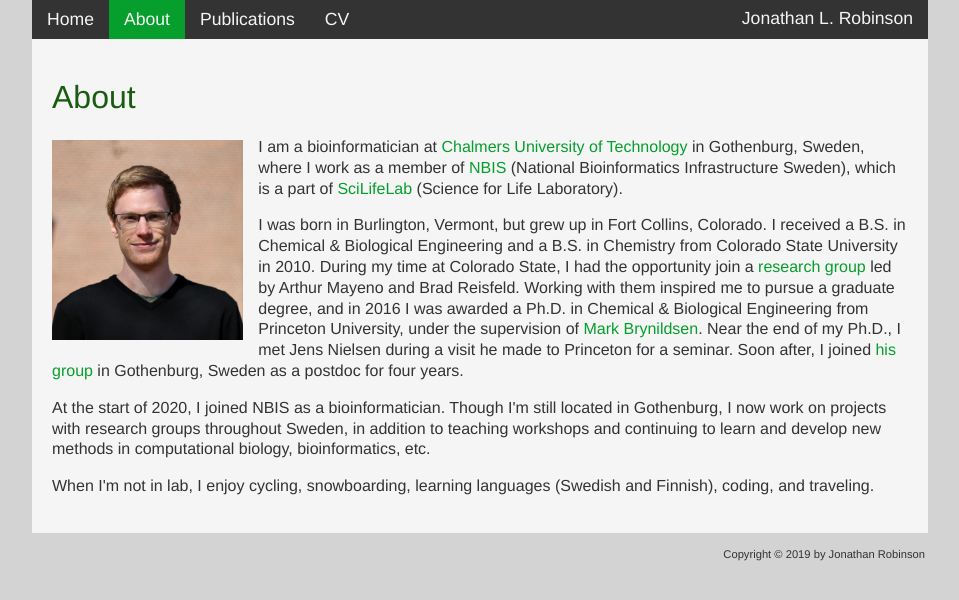
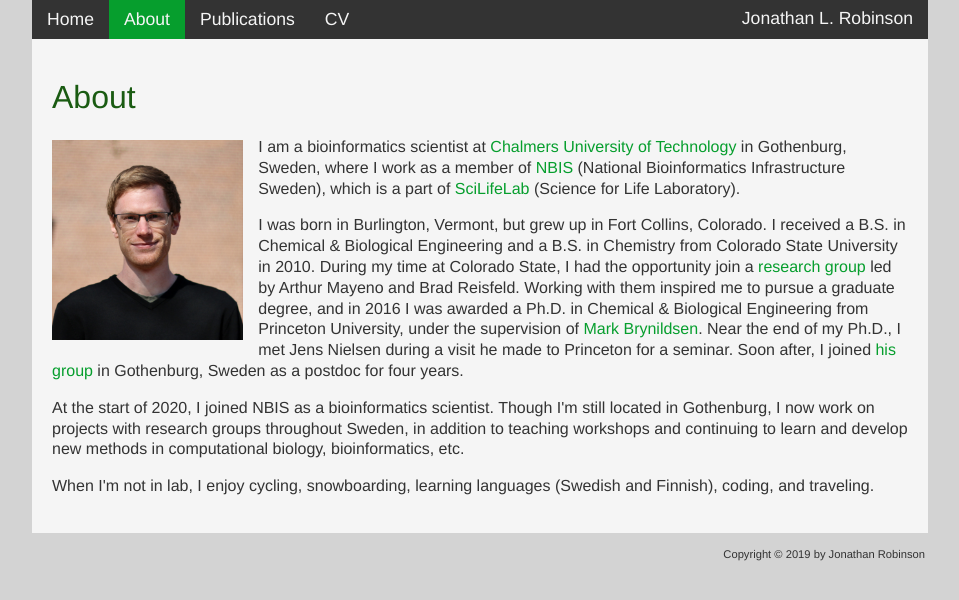
Before and after one commit to JonathanRob/JonathanRob.github.io, a Jekyll site: the page built from about.html, in a window 1280 px wide. Shown: the top 600 px of the page, without its empty margins (160-1119 px from the left). Built offline with Jekyll 4.4.1, drawn with Linux system fonts in a browser that asks for light colours.

Commit message:
edit: about.html update job title to bioinformatics scientist

```diff
--- a/about.html
+++ b/about.html
@@ -10,11 +10,11 @@ title: about
 	<div>
 		<img src="assets/images/JonathanRobinson.JPG" style="float:left; height: 200px; padding-right: 15px; padding-top: 3px; padding-bottom: 15px">
 
-		<p>I am a bioinformatician at <a href="https://www.chalmers.se/en/Pages/default.aspx">Chalmers University of Technology</a> in Gothenburg, Sweden, where I work as a member of <a href="https://nbis.se/">NBIS</a> (National Bioinformatics Infrastructure Sweden), which is a part of <a href="https://www.scilifelab.se/">SciLifeLab</a> (Science for Life Laboratory).</p>
+		<p>I am a bioinformatics scientist at <a href="https://www.chalmers.se/en/Pages/default.aspx">Chalmers University of Technology</a> in Gothenburg, Sweden, where I work as a member of <a href="https://nbis.se/">NBIS</a> (National Bioinformatics Infrastructure Sweden), which is a part of <a href="https://www.scilifelab.se/">SciLifeLab</a> (Science for Life Laboratory).</p>
 
 		<p>I was born in Burlington, Vermont, but grew up in Fort Collins, Colorado. I received a B.S. in Chemical & Biological Engineering and a B.S. in Chemistry from Colorado State University in 2010. During my time at Colorado State, I had the opportunity join a <a href='http://qspt.colostate.edu/'>research group</a> led by Arthur Mayeno and Brad Reisfeld. Working with them inspired me to pursue a graduate degree, and in 2016 I was awarded a Ph.D. in Chemical & Biological Engineering from Princeton University, under the supervision of <a href="https://brynildsenlab.princeton.edu/">Mark Brynildsen</a>. Near the end of my Ph.D., I met Jens Nielsen during a visit he made to Princeton for a seminar. Soon after, I joined <a href="https://www.sysbio.se/">his group</a> in Gothenburg, Sweden as a postdoc for four years.</p>
 
-		<p>At the start of 2020, I joined NBIS as a bioinformatician. Though I'm still located in Gothenburg, I now work on projects with research groups throughout Sweden, in addition to teaching workshops and continuing to learn and develop new methods in computational biology, bioinformatics, etc.</p>
+		<p>At the start of 2020, I joined NBIS as a bioinformatics scientist. Though I'm still located in Gothenburg, I now work on projects with research groups throughout Sweden, in addition to teaching workshops and continuing to learn and develop new methods in computational biology, bioinformatics, etc.</p>
 
 		<p>When I'm not in lab, I enjoy cycling, snowboarding, learning languages (Swedish and Finnish), coding, and traveling.</p>
 	</div>
```
